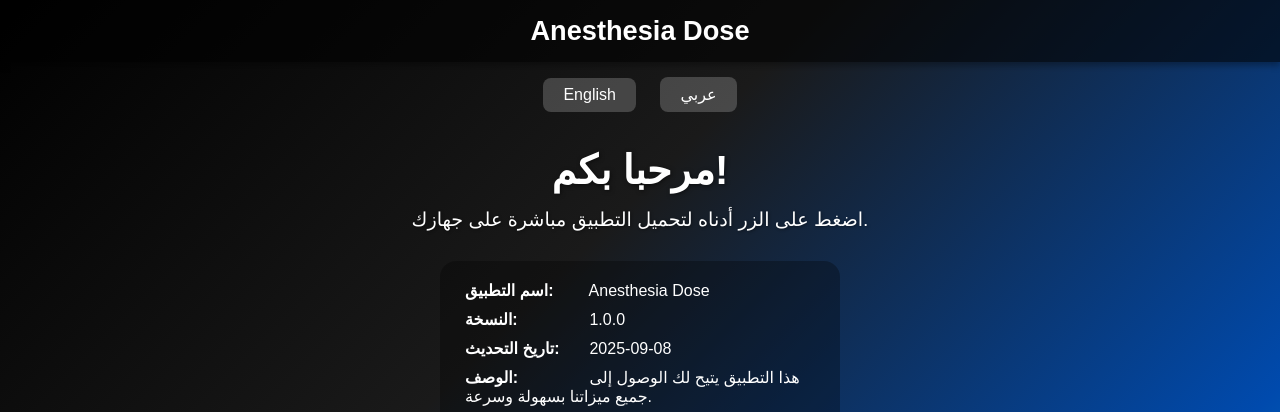
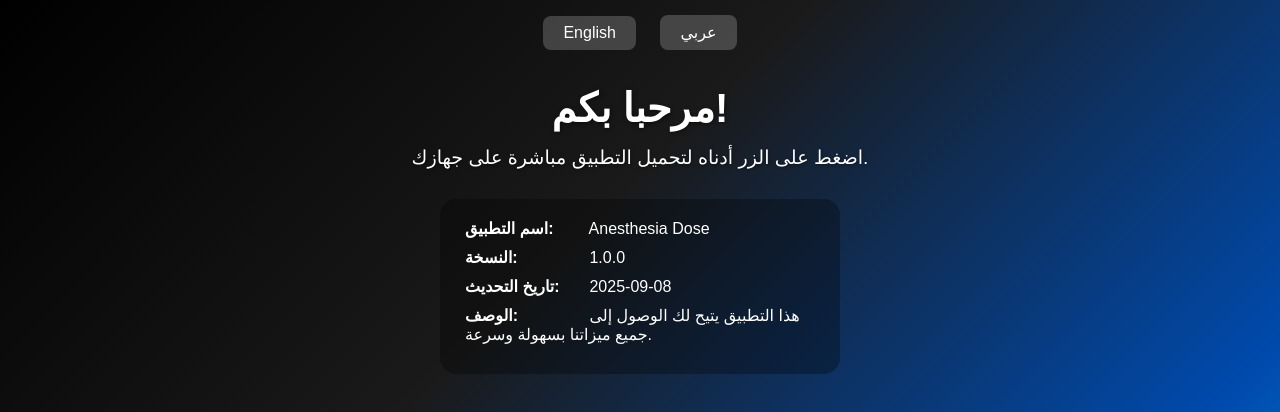
Before and after one commit to Mstafa0/appdownlodpage12, a plain HTML site: page index.html in a window 1280 px wide. Shown: the top 412 px of the page. Drawn offline with Linux system fonts and the light colour scheme.

Commit message:
Update index.html

```diff
--- a/index.html
+++ b/index.html
@@ -19,15 +19,6 @@
       min-height: 100vh;
       display: flex;
       flex-direction: column;
-    }
-
-    header {
-      background: rgba(0, 0, 0, 0.6);
-      padding: 15px 30px;
-      text-align: center;
-      font-size: 1.7em;
-      font-weight: bold;
-      box-shadow: 0 4px 6px rgba(0, 0, 0, 0.3);
     }
 
     .lang-btns {
@@ -139,15 +130,12 @@
 
 <body>
 
-  <header id="appbar">Anesthesia Dose</header>
-
   <div class="lang-btns">
     <button class="lang-btn" onclick="setLang('en')">English</button>
     <button class="lang-btn" onclick="setLang('ar')">عربي</button>
   </div>
 
   <main>
-
     <h1 id="title">مرحبا بكم!</h1>
     <p class="desc" id="desc">اضغط على الزر أدناه لتحميل التطبيق مباشرة على جهازك.</p>
 
@@ -184,7 +172,6 @@
   <script>
     const texts = {
       ar: {
-        appbar: "Anesthesia Dose",
         title: "مرحبا بكم!",
         desc: "اضغط على الزر أدناه لتحميل التطبيق مباشرة على جهازك.",
         download: "تحميل التطبيق",
@@ -199,10 +186,9 @@
           labelDesc: "الوصف:",
           long: "هذا التطبيق يتيح لك الوصول إلى جميع ميزاتنا بسهولة وسرعة."
         },
-        detailedDesc: "وصف طويل لتطبيق جرع التخدير: هذا التطبيق يتيح لك حساب جرعات التخدير بشكل دقيق وسريع، مع توفير جداول، تنبيهات، وتفاصيل كل دواء."
+        detailedDesc: "وصف طويل لتطبيق جرع التخدير: هذا التطبيق يتيح لك حساب جرعات التخدير بشكل دقيق وسريع."
       },
       en: {
-        appbar: "Anesthesia Dose",
         title: "Welcome!",
         desc: "Click the button below to download the app directly to your device.",
         download: "Download App",
@@ -217,13 +203,12 @@
           labelDesc: "Description:",
           long: "This app allows you to access all features easily and quickly."
         },
-        detailedDesc: "The Anesthesia Dose Calculator is an advanced tool designed specifically for anesthesiologists, residents, and ICU staff to calculate anesthesia doses quickly and accurately."
+        detailedDesc: "The Anesthesia Dose Calculator is an advanced tool designed specifically for anesthesiologists, residents, and ICU staff."
       }
     };
 
     function setLang(lang) {
       const t = texts[lang];
-      document.getElementById('appbar').textContent = t.appbar;
       document.getElementById('title').textContent = t.title;
       document.getElementById('desc').textContent = t.desc;
       document.getElementById('download').textContent = t.download;
```
